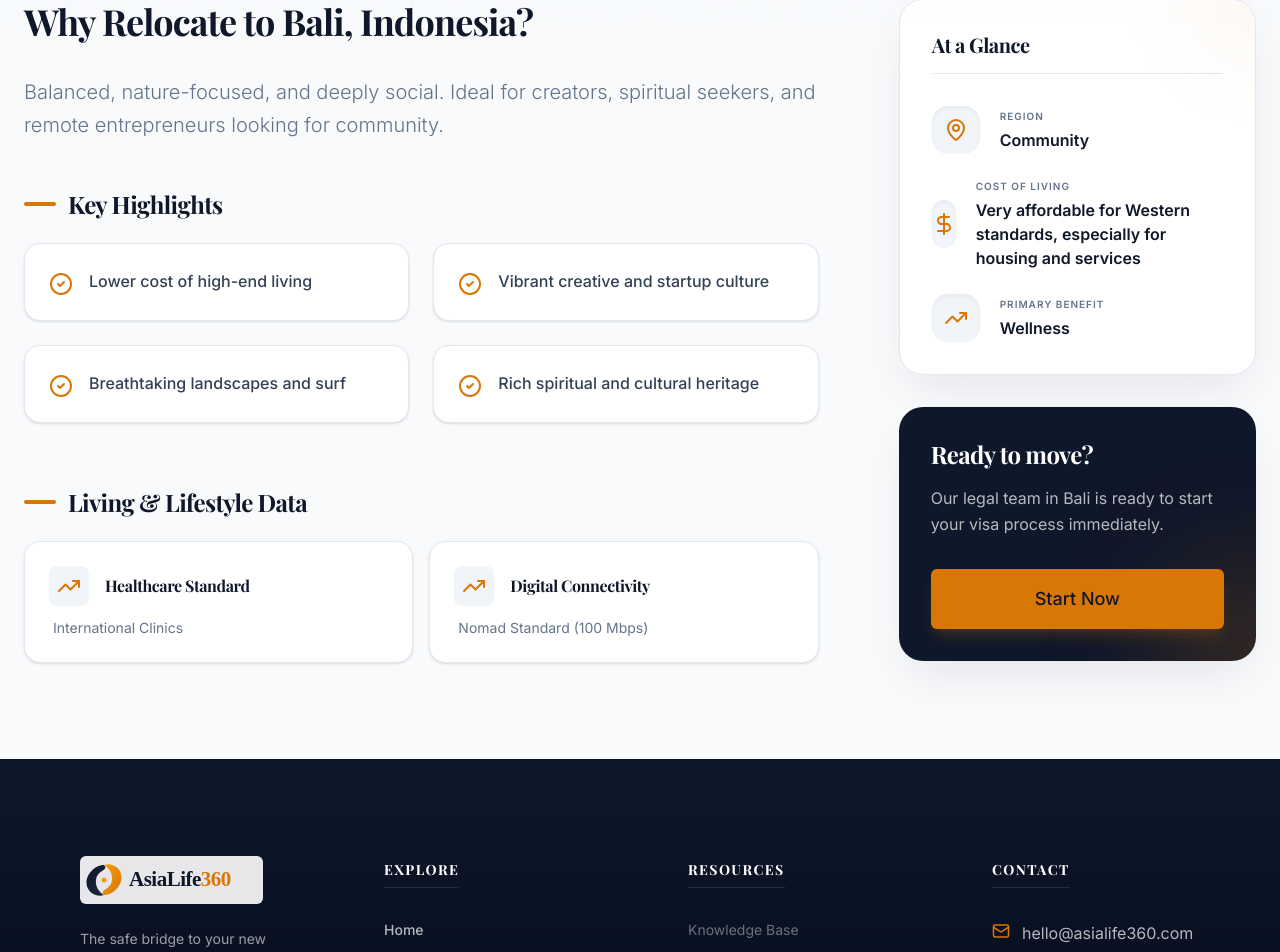
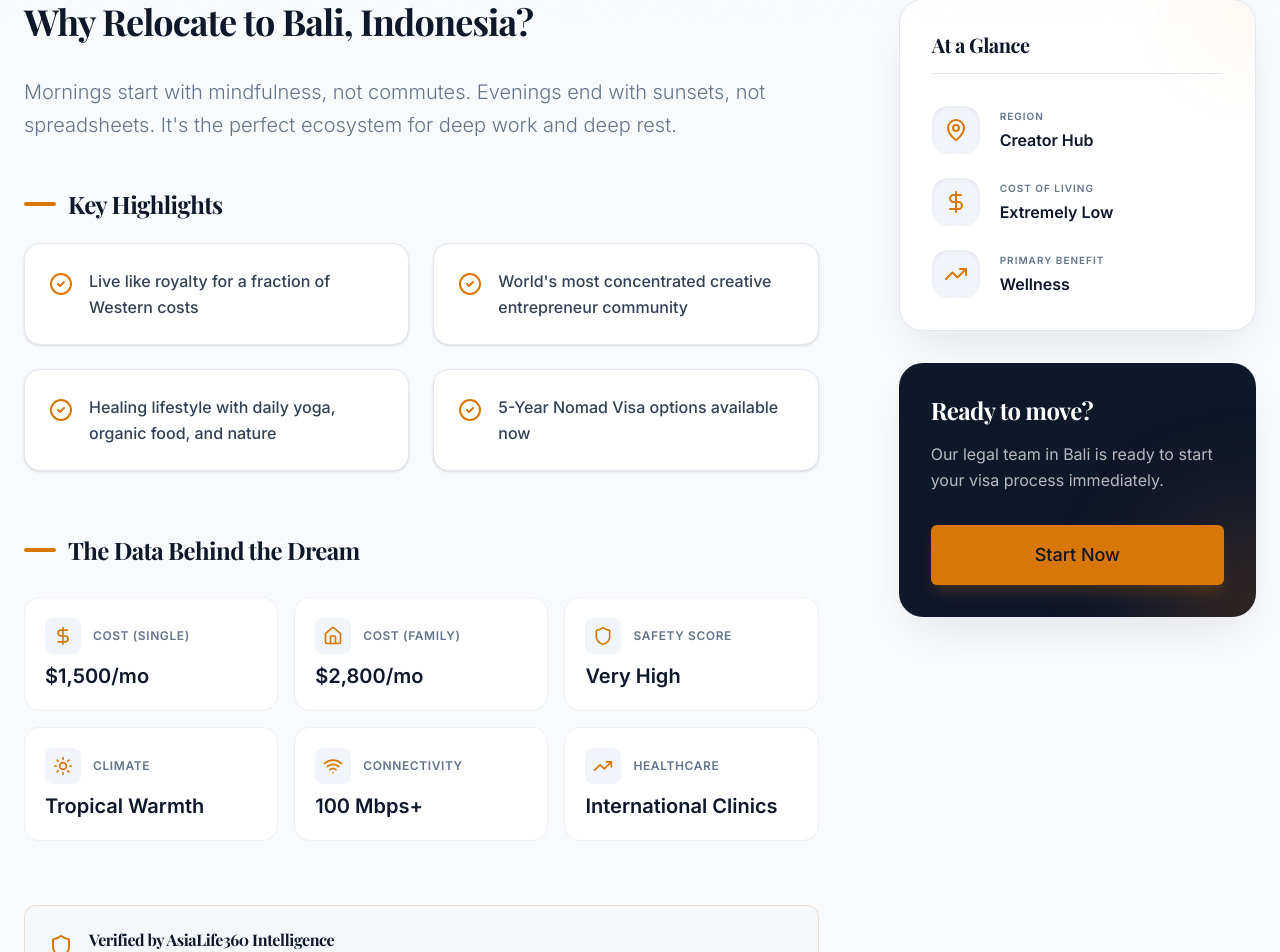
Before and after one commit to cuygur/asialife360, a React (Vite) app: page /destinations/indonesia in a window 1280 px wide. Shown: the part 777-1729 px from the top of the page. Built offline with nearby package versions, Linux system fonts and the light colour scheme.

Commit message:
page updates

```diff
--- a/src/data/homeContent.ts
+++ b/src/data/homeContent.ts
@@ -83,6 +83,13 @@ export interface Destination {
   heroImage: string;
   stat: string;
   metrics: DestinationMetrics;
+  detailedStats: {
+    avgCostSingle: string;
+    avgCostFamily: string;
+    weather: string;
+    safetyIndex: string;
+    internetSpeed: string;
+  };
   highlights: string[];
   lifestyle: string;
   costOfLiving: string;
@@ -92,97 +99,126 @@ export const destinationsContent: Destination[] = [
   {
     id: "uae",
     name: "Dubai, UAE",
-    description: "The global hub for tax-free growth and luxury living.",
-    tags: ["0% Tax", "Business Hub", "Luxury"],
+    description:
+      "Why tolerate a system that penalizes your success? Dubai is the ultimate meritocracy. Zero tax on your hard-earned wealth, 100% ownership of your future, and a lifestyle that redefines 'standard'.",
+    tags: ["0% Tax", "Business Hub", "Elite Safety"],
     heroImage: "hero-dubai.png",
-    stat: "0% Income Tax",
+    stat: "Keep 100% of Earnings",
     metrics: {
-      healthcare: "World-Class (Private)",
+      healthcare: "World-Leading (JCI)",
       connectivity: "Global Hub (1.2 Gbps)",
-      safety: "9.8/10",
+      safety: "9.9/10",
       tax: "0%",
     },
+    detailedStats: {
+      avgCostSingle: "$3,500/mo",
+      avgCostFamily: "$6,000/mo",
+      weather: "Sun Guaranteed",
+      safetyIndex: "Unmatched",
+      internetSpeed: "1.2 Gbps",
+    },
     highlights: [
-      "No income or capital gains tax",
-      "World-class infrastructure and safety",
-      "Golden Visa residency for 10 years",
-      "Global travel hub with 2 major airports",
+      "Zero income, capital gains, or corporate tax (zones)",
+      "Safest city in the world for families and assets",
+      "Golden Visa: 10-year residency for investors",
+      "Unrivaled luxury and service infrastructure",
     ],
     lifestyle:
-      "Fast-paced, high-tech, and incredibly diverse. Dubai offers everything from desert adventures to world-leading dining and entertainment.",
-    costOfLiving: "High, but offset by zero taxes and high earning potential.",
+      "This isn't just a place to live; it's a place to ascend. Surround yourself with high-net-worth individuals, seamless digital infrastructure, and safety that is statistically impossible in the West.",
+    costOfLiving: "High, but totally irrelevant when you pay zero tax.",
   },
   {
     id: "indonesia",
     name: "Bali, Indonesia",
-    description: "Tropical paradise meets a thriving nomad community.",
-    tags: ["Wellness", "Community", "Nature"],
+    description:
+      "The 9-to-5 isn't just a job; it's a cage. Bali is the key. Trade the grey skyline for green rice terraces, and stress for serenity. Join a community of creators who have already hacked the system.",
+    tags: ["Wellness", "Creator Hub", "Nature"],
     heroImage: "hero-bali.png",
-    stat: "Top Nomad Spot",
+    stat: "#1 Digital Nomad Hub",
     metrics: {
       healthcare: "International Clinics",
       connectivity: "Nomad Standard (100 Mbps)",
       safety: "8.5/10",
-      tax: "Low/Variable",
+      tax: "Territorial (Low)",
+    },
+    detailedStats: {
+      avgCostSingle: "$1,500/mo",
+      avgCostFamily: "$2,800/mo",
+      weather: "Tropical Warmth",
+      safetyIndex: "Very High",
+      internetSpeed: "100 Mbps+",
     },
     highlights: [
-      "Lower cost of high-end living",
-      "Vibrant creative and startup culture",
-      "Breathtaking landscapes and surf",
-      "Rich spiritual and cultural heritage",
+      "Live like royalty for a fraction of Western costs",
+      "World's most concentrated creative entrepreneur community",
+      "Healing lifestyle with daily yoga, organic food, and nature",
+      "5-Year Nomad Visa options available now",
     ],
     lifestyle:
-      "Balanced, nature-focused, and deeply social. Ideal for creators, spiritual seekers, and remote entrepreneurs looking for community.",
-    costOfLiving:
-      "Very affordable for Western standards, especially for housing and services.",
+      "Mornings start with mindfulness, not commutes. Evenings end with sunsets, not spreadsheets. It's the perfect ecosystem for deep work and deep rest.",
+    costOfLiving: "Extremely Low. Your currency buys you a villa, not a box.",
   },
   {
     id: "thailand",
     name: "Bangkok, Thailand",
-    description: "High-octane city life with world-class amenities.",
-    tags: ["Food", "Healthcare", "Value"],
+    description:
+      "Stop overpaying for a mediocre life. Bangkok offers first-world luxury at third-world prices. Master the art of geo-arbitrage where your currency buys you a penthouse view, not a basement studio.",
+    tags: ["Foodie Heaven", "Medical Hub", "Value"],
     heroImage: "hero-bangkok.png",
     stat: "Best Value Luxury",
     metrics: {
       healthcare: "JCI Accredited (Superior)",
       connectivity: "5G Supercity (1 Gbps)",
       safety: "8.2/10",
-      tax: "Low (LTR Visa)",
+      tax: "17% (Capped)",
+    },
+    detailedStats: {
+      avgCostSingle: "$1,800/mo",
+      avgCostFamily: "$3,200/mo",
+      weather: "Tropical Urban",
+      safetyIndex: "High",
+      internetSpeed: "1 Gbps",
     },
     highlights: [
-      "JCI-accredited world-class healthcare",
-      "Food paradise from street to Michelin",
-      "Ultra-modern condos at incredible value",
-      "New LTR visa for long-term residency",
+      "World's best street food meets Michelin star dining",
+      "Medical tourism capital: US quality at 20% of the cost",
+      "LTR Visa: 10 years of hassle-free residency",
+      "Incredible condo amenities (Pools, Gyms, Coworking) included",
     ],
     lifestyle:
-      "Energetic, convenient, and hospitality-first. Bangkok is a city that never sleeps, offering a perfect blend of tradition and modernity.",
-    costOfLiving:
-      "Moderate. Exceptional value for high-end real estate and medical care.",
+      "A city that pulses with energy. From street food that beats Michelin stars to hospitals that rival the Mayo Clinic for a fraction of the cost. It's efficiency meets chaos in the best way possible.",
+    costOfLiving: "Unbeatable. High-end luxury for middle-class budgets.",
   },
   {
     id: "philippines",
     name: "The Philippines",
-    description: "Warm culture and English-speaking convenience.",
-    tags: ["English", "Beaches", "Hospitality"],
+    description:
+      "Tired of feeling like a stranger? In the Philippines, you're not just a resident; you're family. English is universal, smiles are genuine, and the cost of entry for a luxury life is shockingly low.",
+    tags: ["English Spoken", "Tropical", "Hospitality"],
     heroImage: "hero-philippines.png",
-    stat: "Most Accessible",
+    stat: "Easiest Transition",
     metrics: {
       healthcare: "Premium (Manila/BGC)",
       connectivity: "Improving (Starlink Avail.)",
       safety: "7.8/10",
-      tax: "Moderate",
+      tax: "Territorial",
+    },
+    detailedStats: {
+      avgCostSingle: "$1,200/mo",
+      avgCostFamily: "$2,200/mo",
+      weather: "Tropical Maritime",
+      safetyIndex: "Good",
+      internetSpeed: "50-100 Mbps",
     },
     highlights: [
-      "Widespread English proficiency",
-      "Over 7,000 stunning islands to explore",
-      "Extremely friendly and welcoming locals",
-      "Developing business districts in BGC",
+      "Zero language barrier: English is the official language",
+      "SRRV Visa: One of the world's most accessible retirement options",
+      "7,641 islands offering endless exploration",
+      "Warmest, most welcoming culture in Asia",
     ],
     lifestyle:
-      "Relaxed, ocean-centric, and family-oriented. Great for those who want a westernized communication experience in a tropical setting.",
-    costOfLiving:
-      "Low. One of the best places in Asia for high purchasing power.",
+      "Island life without the isolation. Navigate business and pleasure in English, explore 7,000+ islands, and enjoy a culture that prioritizes connection over transaction.",
+    costOfLiving: "Absurdly Low. Maximize your pension or remote salary.",
   },
 ];
 
--- a/src/pages/DestinationDetail.tsx
+++ b/src/pages/DestinationDetail.tsx
@@ -10,6 +10,10 @@ import {
   TrendingUp,
   DollarSign,
   ArrowLeft,
+  Sun,
+  Shield,
+  Wifi,
+  Home,
 } from "lucide-react";
 import { useModals } from "../context/ModalContext";
 
@@ -147,36 +151,118 @@ export const DestinationDetail: React.FC = () => {
               </div>
 
               {/* Detailed Metrics */}
-              <h3 className="text-2xl font-bold mb-6 text-primary flex items-center gap-3">
+              {/* Detailed Metrics - The "Wall of Logic" */}
+              <h3 className="text-2xl font-bold mb-8 text-primary flex items-center gap-3">
                 <div className="w-8 h-1 rounded-full bg-accent"></div>
-                Living & Lifestyle Data
+                The Data Behind the Dream
               </h3>
-              <div className="grid grid-cols-1 md:grid-cols-2 gap-4">
-                {/* Reusing logic to show expanded metrics clearly */}
-                <div className="p-6 bg-white rounded-2xl border border-border shadow-sm">
-                  <div className="flex items-center gap-4 mb-3">
-                    <div className="p-2 bg-surface rounded-lg text-accent">
-                      <TrendingUp size={24} />
+
+              <div className="grid grid-cols-1 md:grid-cols-2 lg:grid-cols-3 gap-4 mb-16">
+                {/* Cost - Single */}
+                <div className="p-5 bg-white rounded-2xl border border-border/60 hover:border-accent/40 hover:shadow-lg transition-all group">
+                  <div className="flex items-center gap-3 mb-2">
+                    <div className="p-2 bg-surface rounded-lg text-accent group-hover:bg-accent group-hover:text-primary transition-colors">
+                      <DollarSign size={20} />
                     </div>
-                    <h4 className="font-bold text-primary">
-                      Healthcare Standard
-                    </h4>
+                    <span className="text-xs font-bold uppercase tracking-wider text-text-muted">
+                      Cost (Single)
+                    </span>
                   </div>
-                  <p className="text-text-muted text-sm px-1">
+                  <p className="text-xl font-bold text-primary">
+                    {destination.detailedStats.avgCostSingle}
+                  </p>
+                </div>
+
+                {/* Cost - Family */}
+                <div className="p-5 bg-white rounded-2xl border border-border/60 hover:border-accent/40 hover:shadow-lg transition-all group">
+                  <div className="flex items-center gap-3 mb-2">
+                    <div className="p-2 bg-surface rounded-lg text-accent group-hover:bg-accent group-hover:text-primary transition-colors">
+                      <Home size={20} />
+                    </div>
+                    <span className="text-xs font-bold uppercase tracking-wider text-text-muted">
+                      Cost (Family)
+                    </span>
+                  </div>
+                  <p className="text-xl font-bold text-primary">
+                    {destination.detailedStats.avgCostFamily}
+                  </p>
+                </div>
+
+                {/* Safety */}
+                <div className="p-5 bg-white rounded-2xl border border-border/60 hover:border-accent/40 hover:shadow-lg transition-all group">
+                  <div className="flex items-center gap-3 mb-2">
+                    <div className="p-2 bg-surface rounded-lg text-accent group-hover:bg-accent group-hover:text-primary transition-colors">
+                      <Shield size={20} />
+                    </div>
+                    <span className="text-xs font-bold uppercase tracking-wider text-text-muted">
+                      Safety Score
+                    </span>
+                  </div>
+                  <p className="text-xl font-bold text-primary">
+                    {destination.detailedStats.safetyIndex}
+                  </p>
+                </div>
+
+                {/* Weather */}
+                <div className="p-5 bg-white rounded-2xl border border-border/60 hover:border-accent/40 hover:shadow-lg transition-all group">
+                  <div className="flex items-center gap-3 mb-2">
+                    <div className="p-2 bg-surface rounded-lg text-accent group-hover:bg-accent group-hover:text-primary transition-colors">
+                      <Sun size={20} />
+                    </div>
+                    <span className="text-xs font-bold uppercase tracking-wider text-text-muted">
+                      Climate
+                    </span>
+                  </div>
+                  <p className="text-xl font-bold text-primary">
+                    {destination.detailedStats.weather}
+                  </p>
+                </div>
+
+                {/* Internet */}
+                <div className="p-5 bg-white rounded-2xl border border-border/60 hover:border-accent/40 hover:shadow-lg transition-all group">
+                  <div className="flex items-center gap-3 mb-2">
+                    <div className="p-2 bg-surface rounded-lg text-accent group-hover:bg-accent group-hover:text-primary transition-colors">
+                      <Wifi size={20} />
+                    </div>
+                    <span className="text-xs font-bold uppercase tracking-wider text-text-muted">
+                      Connectivity
+                    </span>
+                  </div>
+                  <p className="text-xl font-bold text-primary">
+                    {destination.detailedStats.internetSpeed}
+                  </p>
+                </div>
+
+                {/* Healthcare */}
+                <div className="p-5 bg-white rounded-2xl border border-border/60 hover:border-accent/40 hover:shadow-lg transition-all group">
+                  <div className="flex items-center gap-3 mb-2">
+                    <div className="p-2 bg-surface rounded-lg text-accent group-hover:bg-accent group-hover:text-primary transition-colors">
+                      <TrendingUp size={20} />
+                    </div>
+                    <span className="text-xs font-bold uppercase tracking-wider text-text-muted">
+                      Healthcare
+                    </span>
+                  </div>
+                  <p className="text-xl font-bold text-primary">
                     {destination.metrics.healthcare}
                   </p>
                 </div>
-                <div className="p-6 bg-white rounded-2xl border border-border shadow-sm">
-                  <div className="flex items-center gap-4 mb-3">
-                    <div className="p-2 bg-surface rounded-lg text-accent">
-                      <TrendingUp size={24} /> {/* Icon placeholder reuse */}
-                    </div>
-                    <h4 className="font-bold text-primary">
-                      Digital Connectivity
-                    </h4>
-                  </div>
-                  <p className="text-text-muted text-sm px-1">
-                    {destination.metrics.connectivity}
+              </div>
+
+              {/* Authority Anchor */}
+              <div className="p-6 bg-surface/50 rounded-xl border border-accent/20 flex items-start gap-4">
+                <div className="mt-1">
+                  <Shield className="text-accent" size={24} />
+                </div>
+                <div>
+                  <h4 className="font-bold text-primary mb-1">
+                    Verified by AsiaLife360 Intelligence
+                  </h4>
+                  <p className="text-sm text-text-muted leading-relaxed">
+                    Data is updated monthly by our local teams on the ground in{" "}
+                    {destination.name.split(",")[0]}. We don't rely on generic
+                    indexes; we verify rental prices, internet speeds, and
+                    safety reports personally.
                   </p>
                 </div>
               </div>
```
Also changed, not shown: src/components/home/Destinations.tsx (+20 -1 lines).
